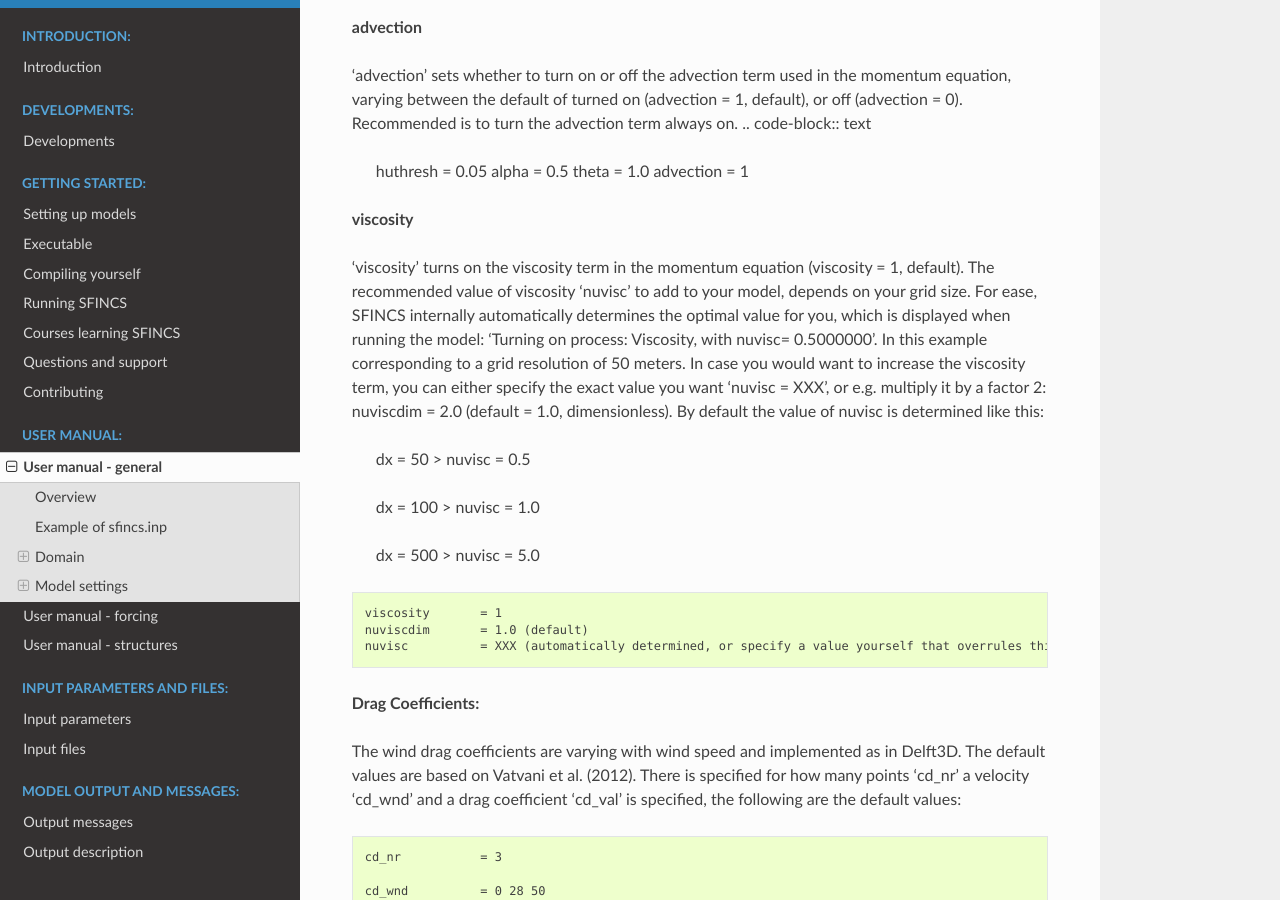
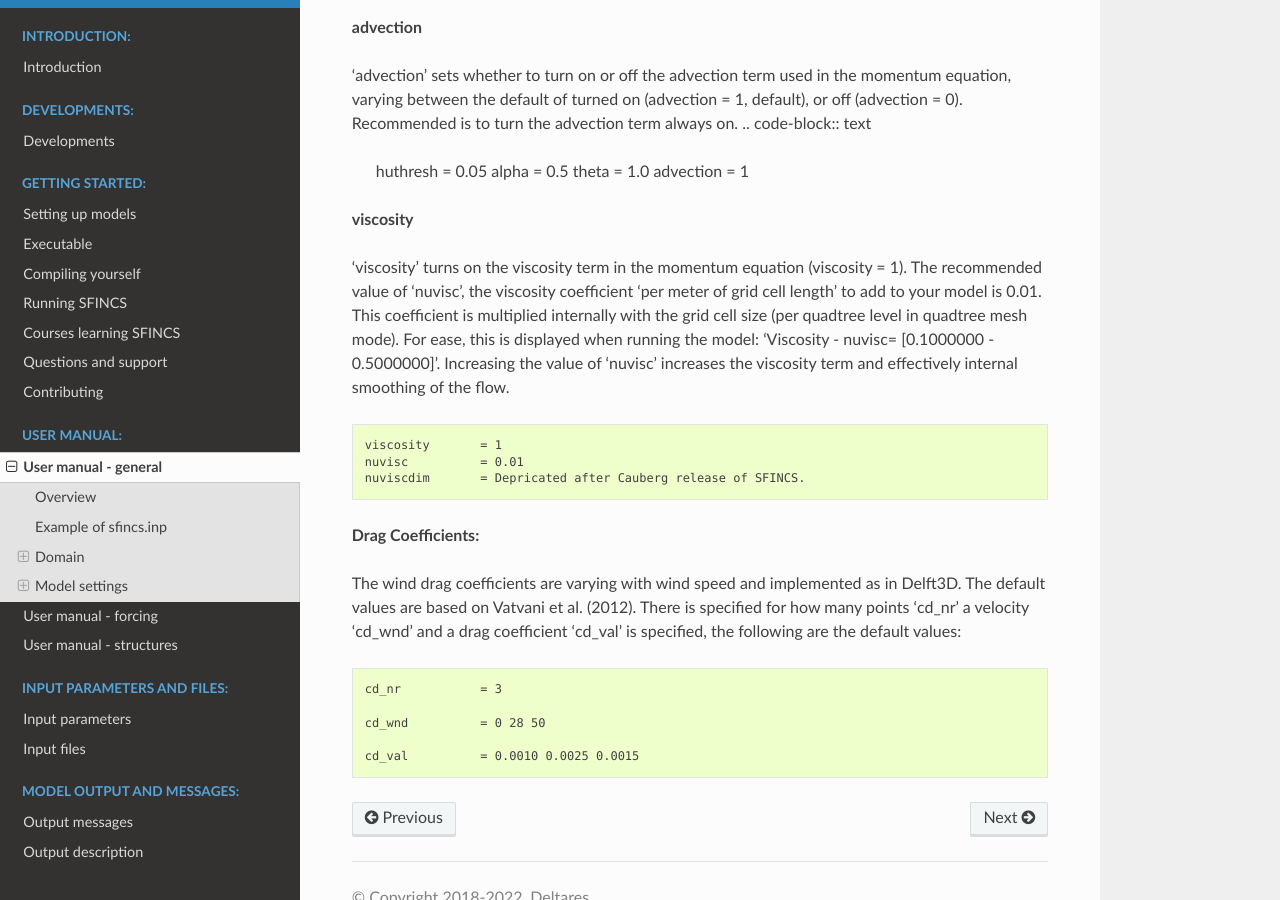
Before and after one commit to Deltares/SFINCS, a Sphinx documentation site: the page built from docs/input.rst, in a window 1280 px wide and 900 px high, scrolled down 17402 px. Built offline with Sphinx 7.4.7 and the Read the Docs theme 2.0.0, drawn with Linux system fonts in a browser that asks for light colours.

Commit message:
- Update the documentation as well

```diff
--- a/docs/input.rst
+++ b/docs/input.rst
@@ -717,23 +717,17 @@ Recommended is to turn the advection term always on.
 
 **viscosity**
 
-'viscosity' turns on the viscosity term in the momentum equation (viscosity = 1, default).
-The recommended value of viscosity 'nuvisc' to add to your model, depends on your grid size.
-For ease, SFINCS internally automatically determines the optimal value for you, which is displayed when running the model:	'Turning on process: Viscosity, with nuvisc=   0.5000000'. In this example corresponding to a grid resolution of 50 meters.
-In case you would want to increase the viscosity term, you can either specify the exact value you want 'nuvisc = XXX', or e.g. multiply it by a factor 2: 	nuviscdim = 2.0 (default = 1.0, dimensionless).
-By default the value of nuvisc is determined like this:
-
-	dx = 50 > nuvisc = 0.5
-
-        dx = 100 > nuvisc = 1.0
-
-        dx = 500 > nuvisc = 5.0
+'viscosity' turns on the viscosity term in the momentum equation (viscosity = 1).
+The recommended value of 'nuvisc', the viscosity coefficient 'per meter of grid cell length' to add to your model is 0.01.
+This coefficient is multiplied internally with the grid cell size (per quadtree level in quadtree mesh mode).
+For ease, this is displayed when running the model:	'Viscosity - nuvisc=   [0.1000000 - 0.5000000]'.
+Increasing the value of 'nuvisc' increases the viscosity term and effectively internal smoothing of the flow.
 
 .. code-block:: text
 
 	viscosity 	= 1
-	nuviscdim 	= 1.0 (default)
-	nuvisc 		= XXX (automatically determined, or specify a value yourself that overrules this)
+	nuvisc 		= 0.01
+	nuviscdim 	= Depricated after Cauberg release of SFINCS.
 
 **Drag Coefficients:**
 
```
Also changed, not shown: docs/parameters.rst (+4 -7 lines).
